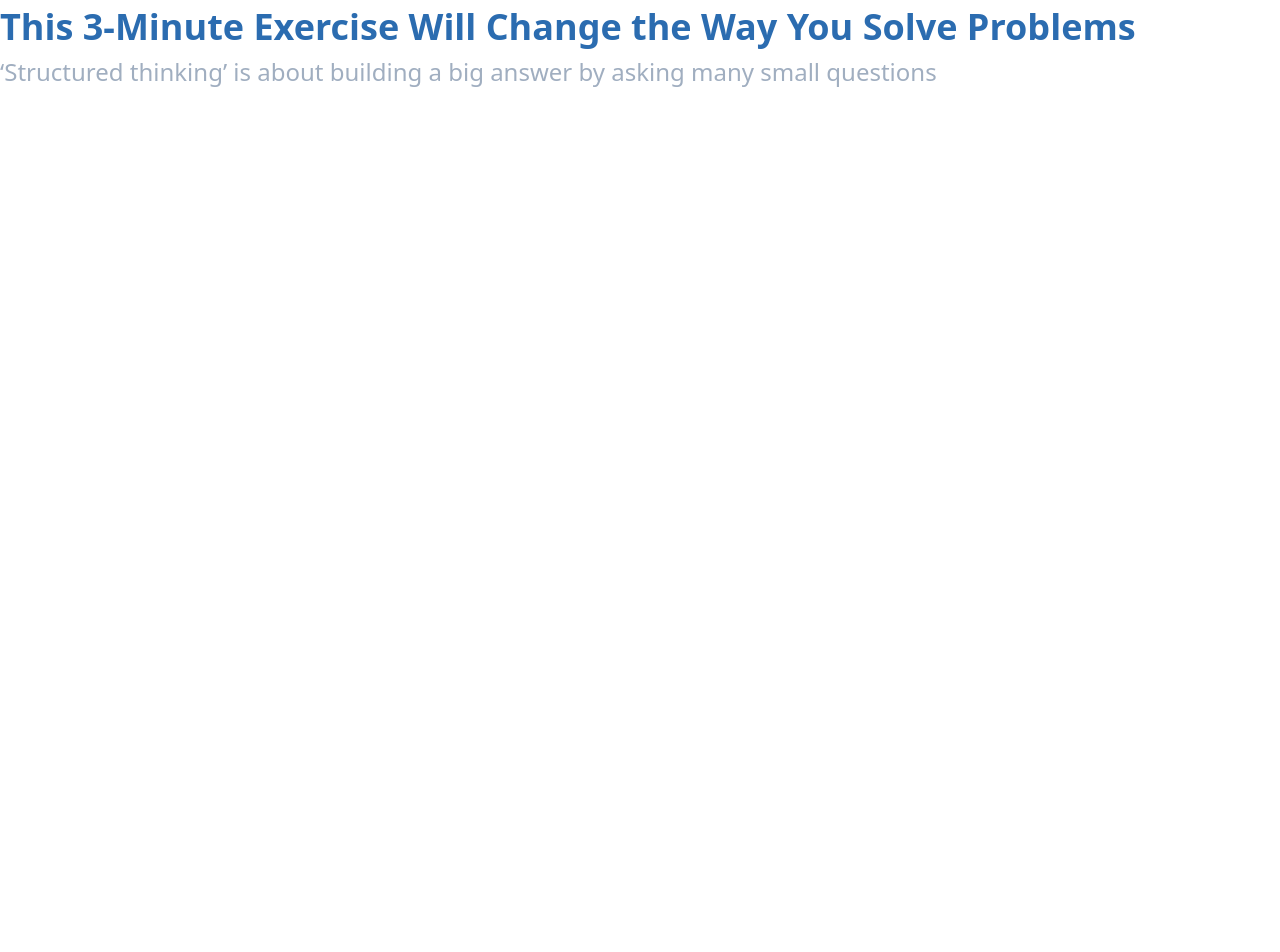
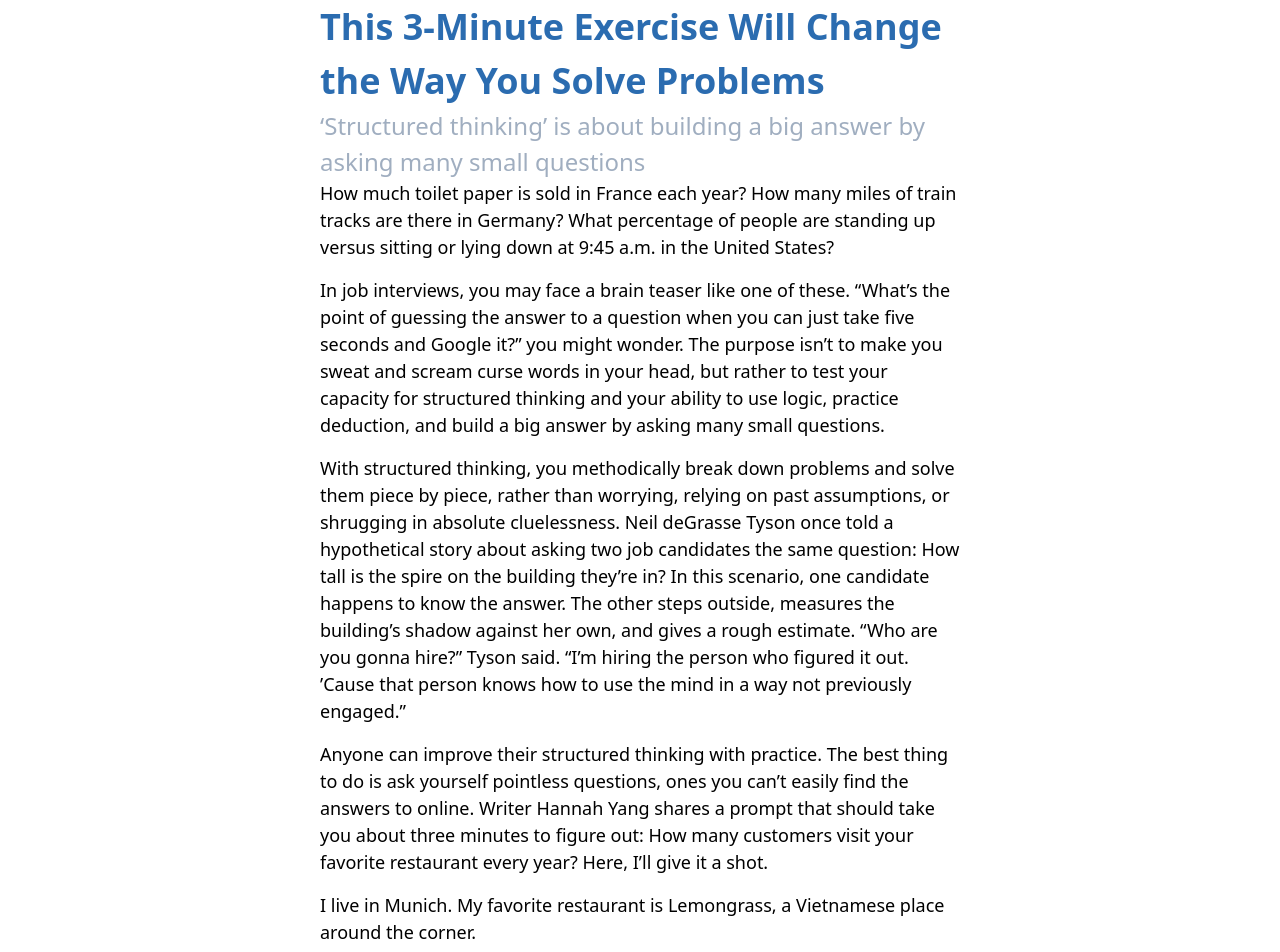
Before and after one commit to prograTammz/blog-angular, an Angular app: page / in a window 1280 px wide. Shown: the top 952 px of the page. Before the commit the page ends 800 px from the top, so only its background shows below. Built offline with nearby package versions, Linux system fonts and the light colour scheme.

Commit message:
adding contents to article content

```diff
--- a/src/app/article-component/article-component.component.html
+++ b/src/app/article-component/article-component.component.html
@@ -1,4 +1,26 @@
-<div class="flex flex-col">
+<div class="container mx-auto lg:w-6/12 sm:w-10/12">
     <h1 class="text-4xl text-blue-700 font-bold">This 3-Minute Exercise Will Change the Way You Solve Problems</h1>
     <h2 class="text-2xl text-gray-500">‘Structured thinking’ is about building a big answer by asking many small questions</h2>
+    <div class="">
+        <p class="text-lg mb-4">
+            How much toilet paper is sold in France each year? How many miles of train tracks are there in Germany? What percentage of people are standing up versus sitting or lying down at 9:45 a.m. in the United States?
+        </p>
+        <p class="text-lg mb-4">In job interviews, you may face a brain teaser like one of these. “What’s the point of guessing the answer to a question when you can just take five seconds and Google it?” you might wonder. The purpose isn’t to make you sweat and scream curse words in your head, but rather to test your capacity for structured thinking and your ability to use logic, practice deduction, and build a big answer by asking many small questions.</p>
+        <p class="text-lg mb-4">With structured thinking, you methodically break down problems and solve them piece by piece, rather than worrying, relying on past assumptions, or shrugging in absolute cluelessness. Neil deGrasse Tyson once told a hypothetical story about asking two job candidates the same question: How tall is the spire on the building they’re in? In this scenario, one candidate happens to know the answer. The other steps outside, measures the building’s shadow against her own, and gives a rough estimate. “Who are you gonna hire?” Tyson said. “I’m hiring the person who figured it out. ’Cause that person knows how to use the mind in a way not previously engaged.”</p>
+        <p class="text-lg mb-4">Anyone can improve their structured thinking with practice. The best thing to do is ask yourself pointless questions, ones you can’t easily find the answers to online. Writer Hannah Yang shares a prompt that should take you about three minutes to figure out: How many customers visit your favorite restaurant every year? Here, I’ll give it a shot.</p>
+        <p class="text-lg mb-4">I live in Munich. My favorite restaurant is Lemongrass, a Vietnamese place around the corner.</p>
+        <p class="text-lg mb-4">First, I’ll start with what I know: I know 1.5 million people live in Munich. I’ll assume two-thirds live in the city center. That’s 1 million. Is this accurate? It doesn’t matter. What matters is that making an assumption allows me to further break down the problem. Then I can iterate from there.</p>
+        <ul class="text-lg mb-4">
+            <li>There are about 10 neighborhoods in the city. That’s 100,000 people per neighborhood — so that many live reasonably close to Lemongrass.</li>
+            <li>If a person eats out every lunch and dinner, that’s 14 meals out per week. Knowing myself and other young professionals, 10 times isn’t a stretch. Older people and families with young kids don’t do so as much, and others don’t eat out at all. So a conservative average is three times a week. That’s 300,000 meals eaten in restaurants in my neighborhood each week.</li>
+            <li>There are about 100 restaurants in our area. If meals were spread equally, that’d be 3,000 meals per restaurant.</li>
+            <li>Now, it’s time for some vetting. Can Lemongrass serve 3,000 people per week? The restaurant is open 12 hours a day, seven days a week. That’s 84 hours. The place holds 25 people, and food is served quickly, within five minutes on average. At 100% capacity, they could serve 125 meals per hour, or 10,500 meals per week. Even if the place is full only 30% of the time, serving 3,000 customers per week is doable.</li>
+            <li>Let’s say Lemongrass is closed two weeks out of the year for vacations or holidays. At 50 weeks, that’s 150,000 customers per year.</li>
+        </ul>
+        <p class="text-lg mb-4">I started with big numbers and moved into smaller ones, but you could also do the opposite. Starting on either end works.</p>
+        <p class="text-lg mb-4">Is this answer 100% correct? Definitely not. Is it in the right order of magnitude? Probably. Based only on your limited experience, you can learn from extrapolations. For Lemongrass, we can now find potential problems and perhaps even solutions to those problems.</p>
+        <p class="text-lg mb-4">Structured thinking isn’t just smart — it’s innovative. The word “structure” makes it sound like you’re removing the creativity from your thinking process. Actually, the opposite is true. Creativity thrives on rules. Within boundaries, your thoughts can roam freely and build on top of one another.</p>
+        <p class="text-lg mb-4">With structured thinking, you can become an innovative problem-solver, which you can benefit from throughout your life. After all, as Tyson put it: “When you know how to think, it empowers you far beyond those who know only what to think.”</p>
+    </div>
+
 </div>
```
